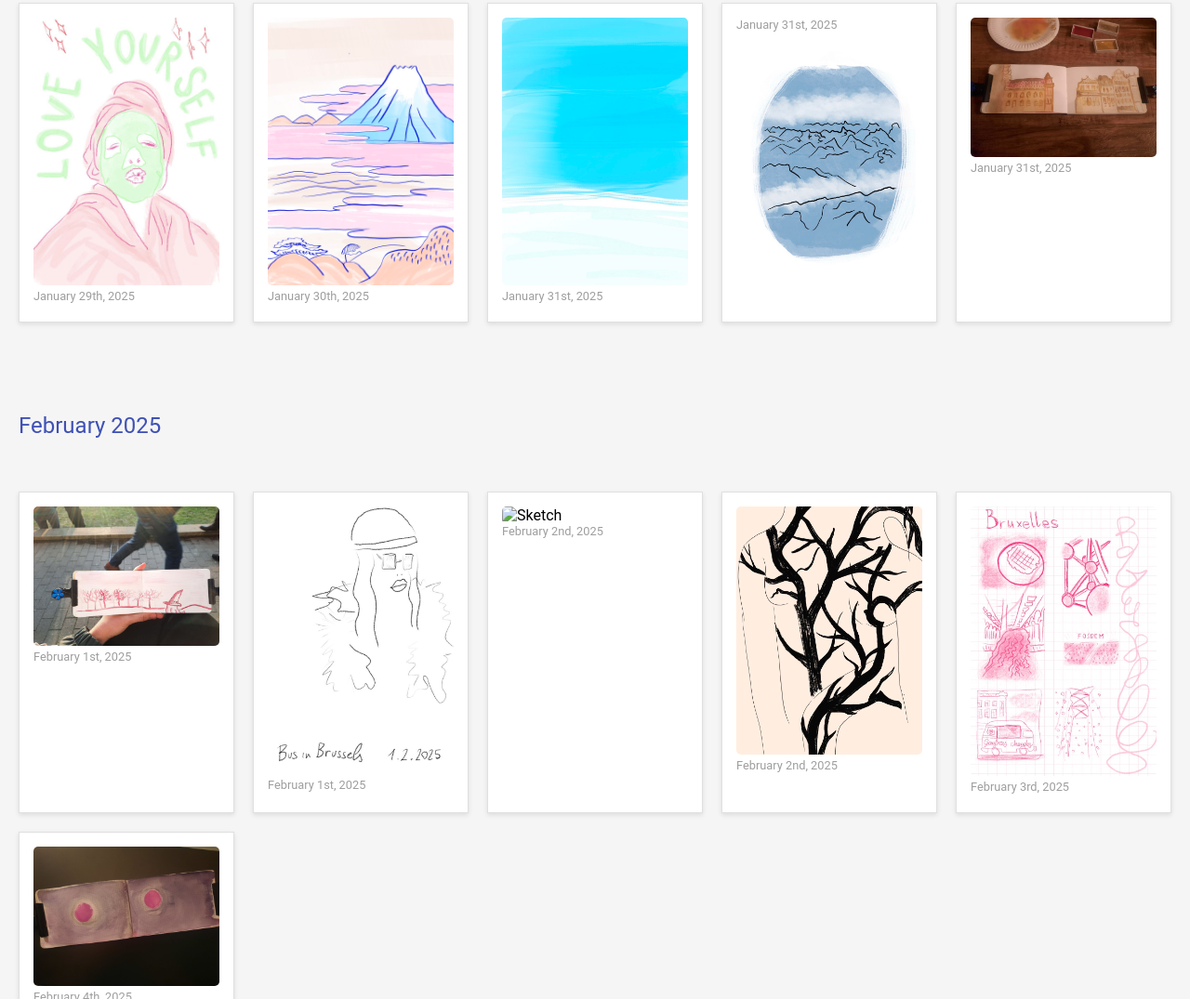
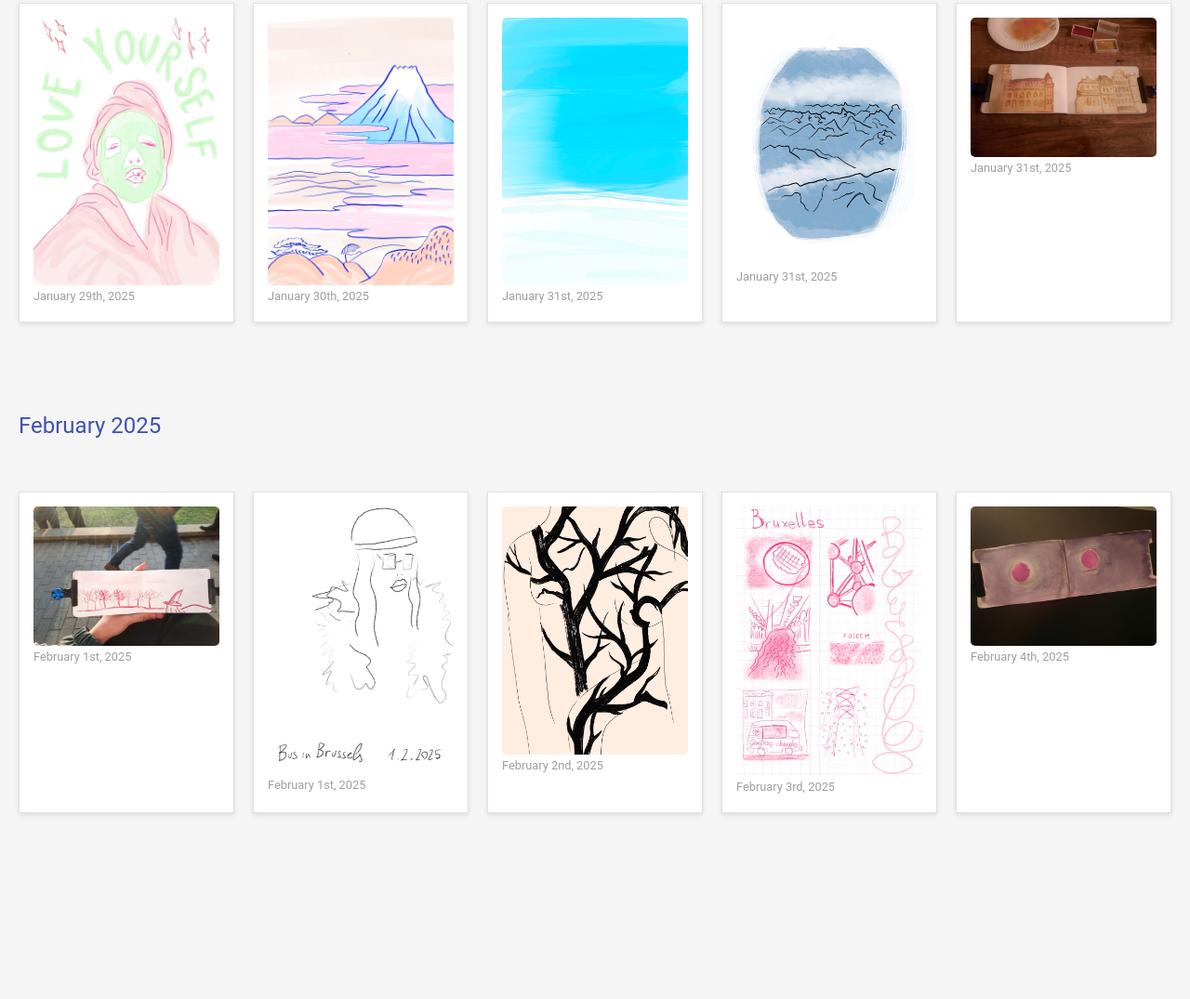
Before and after one commit to federikovi/federikovi.github.io, a plain HTML site: page index.html in a window 1280 px wide. Shown: the part 2363-3438 px from the top of the page at 93% size. After the commit the page ends 3258 px from the top, so only its background shows below. Drawn offline with Linux system fonts and the light colour scheme.

Commit message:
Update index.html

```diff
--- a/index.html
+++ b/index.html
@@ -275,8 +275,9 @@ p {
           <div class="date">January 31st, 2025</div>
   </div>
           <div class="sketch">
-    <div class="date">January 31st, 2025</div>
+
     <img src="sketches/sketch30_2.jpg" alt="Sketch 31">
+            <div class="date">January 31st, 2025</div>
   </div>
 
   <div class="sketch">
@@ -304,11 +305,6 @@ p {
     <img src="sketches/sketch102_1.jpg" alt="Sketch">
           <div class="date">February 1st, 2025</div>
   </div>
-      <div class="sketch">
-
-    <img src="sketches/sketch202.jpg" alt="Sketch">
-           <div class="date">February 2nd, 2025</div>
-  </div>
 
           <div class="sketch">
 
```
